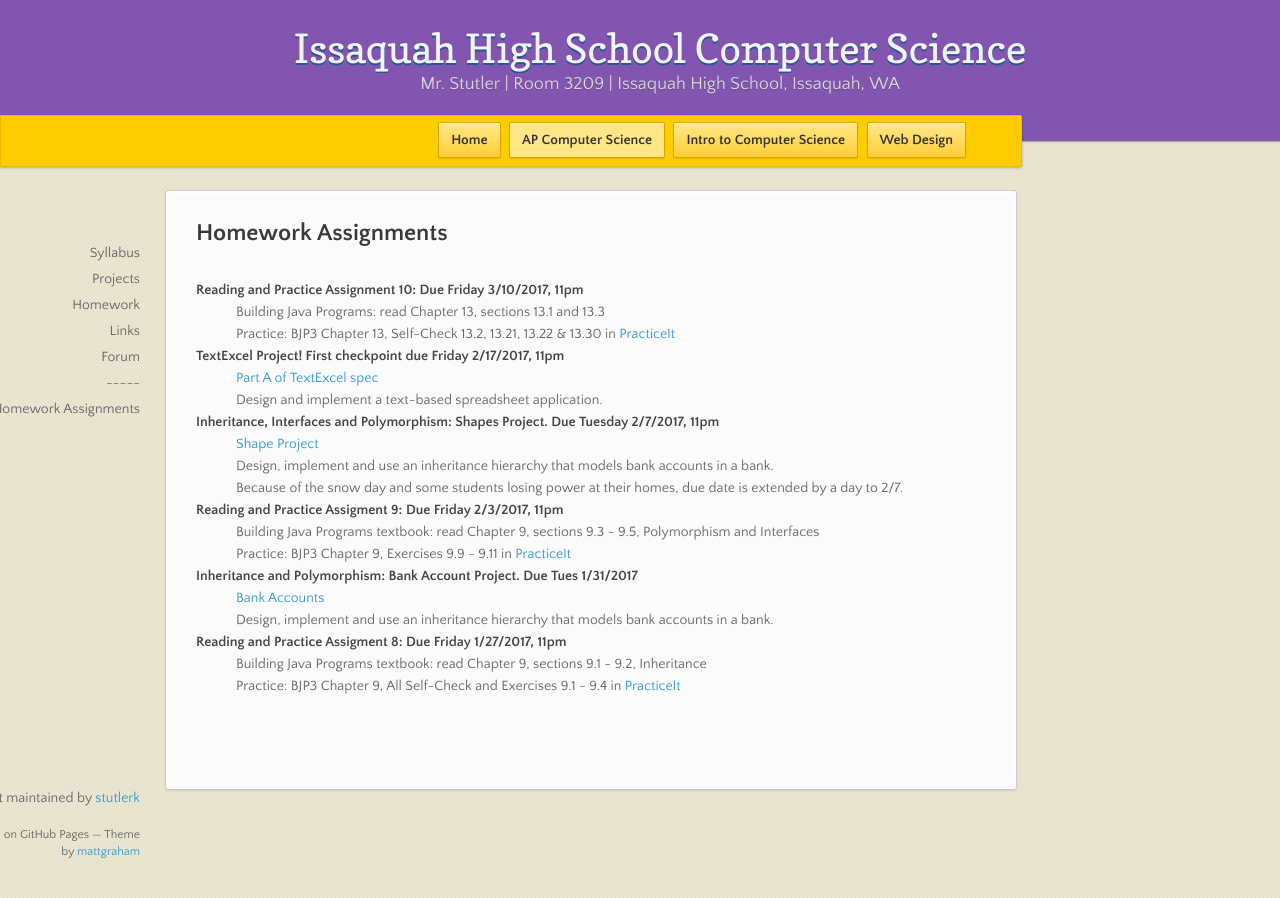
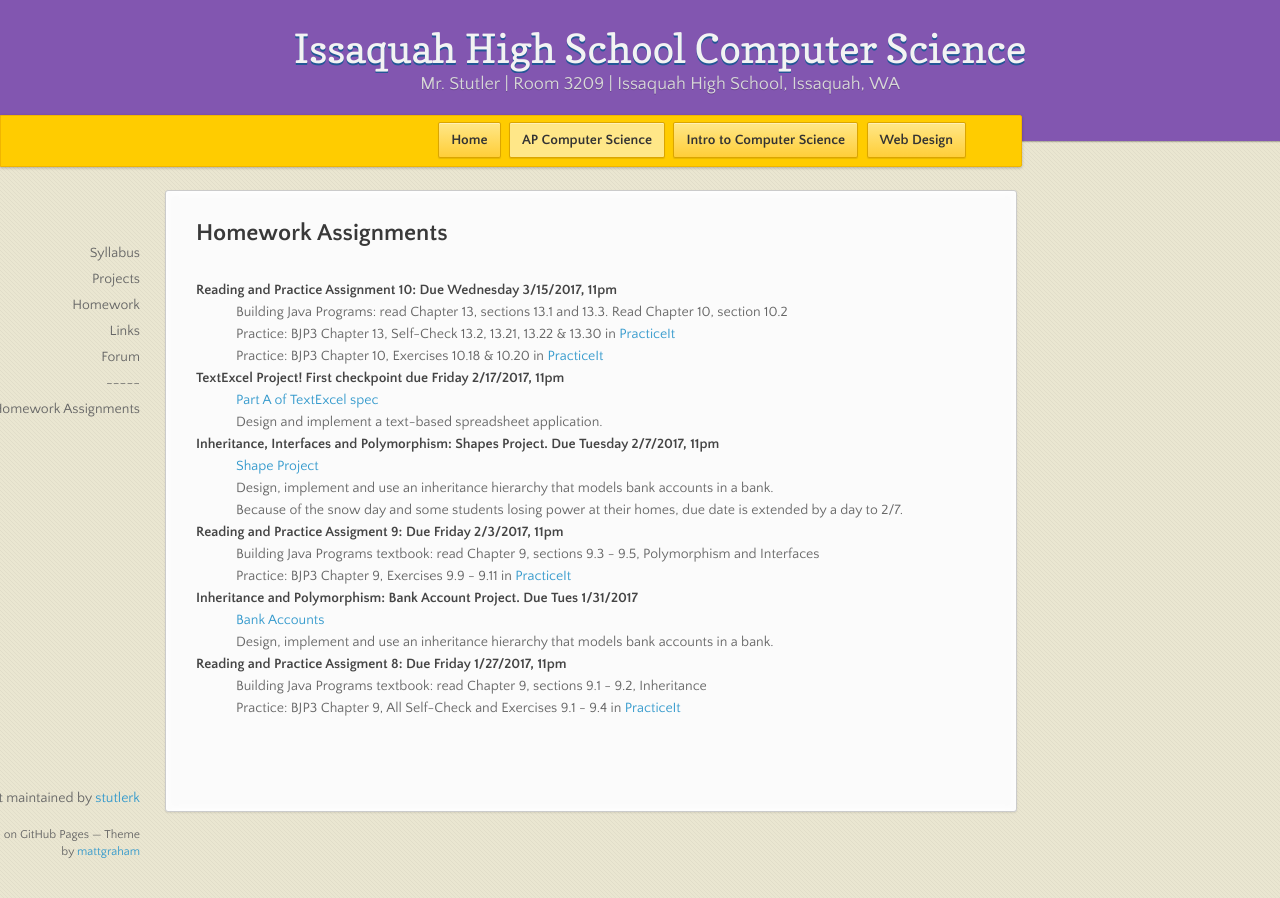
Before and after one commit to stutlerk/ihs-website, a Jekyll site: the page built from _apcs/homework.html, in a window 1280 px wide. Built offline with Jekyll 4.4.1, drawn with Linux system fonts in a browser that asks for light colours; nearby versions of some CDN libraries.

Commit message:
Update homework.html

```diff
--- a/_apcs/homework.html
+++ b/_apcs/homework.html
@@ -6,9 +6,10 @@ layout: course
 <section>
 <h2>Homework Assignments</h2>
   <dl>
-    <dt>Reading and Practice Assignment 10: Due Friday 3/10/2017, 11pm</dt>
-    <dd>Building Java Programs: read Chapter 13, sections 13.1 and 13.3</dd>
+    <dt>Reading and Practice Assignment 10: Due Wednesday 3/15/2017, 11pm</dt>
+    <dd>Building Java Programs: read Chapter 13, sections 13.1 and 13.3. Read Chapter 10, section 10.2</dd>
     <dd>Practice: BJP3 Chapter 13, Self-Check 13.2, 13.21, 13.22 &amp; 13.30 in <a href="http://practiceit.cs.washington.edu/">PracticeIt</a></dd>
+    <dd>Practice: BJP3 Chapter 10, Exercises 10.18 &amp; 10.20 in <a href="http://practiceit.cs.washington.edu/">PracticeIt</a></dd>
 
     <dt>TextExcel Project! First checkpoint due Friday 2/17/2017, 11pm</dt>
     <dd><a href="https://issaquahwednet-my.sharepoint.com/personal/stutlerk_issaquah_wednet_edu/_layouts/15/guestaccess.aspx?docid=011f096031c734888b1dbd718ffaa283b&authkey=AWzewRWvpFAojHnqvQWW28I">Part A of TextExcel spec</a></dd>
```
